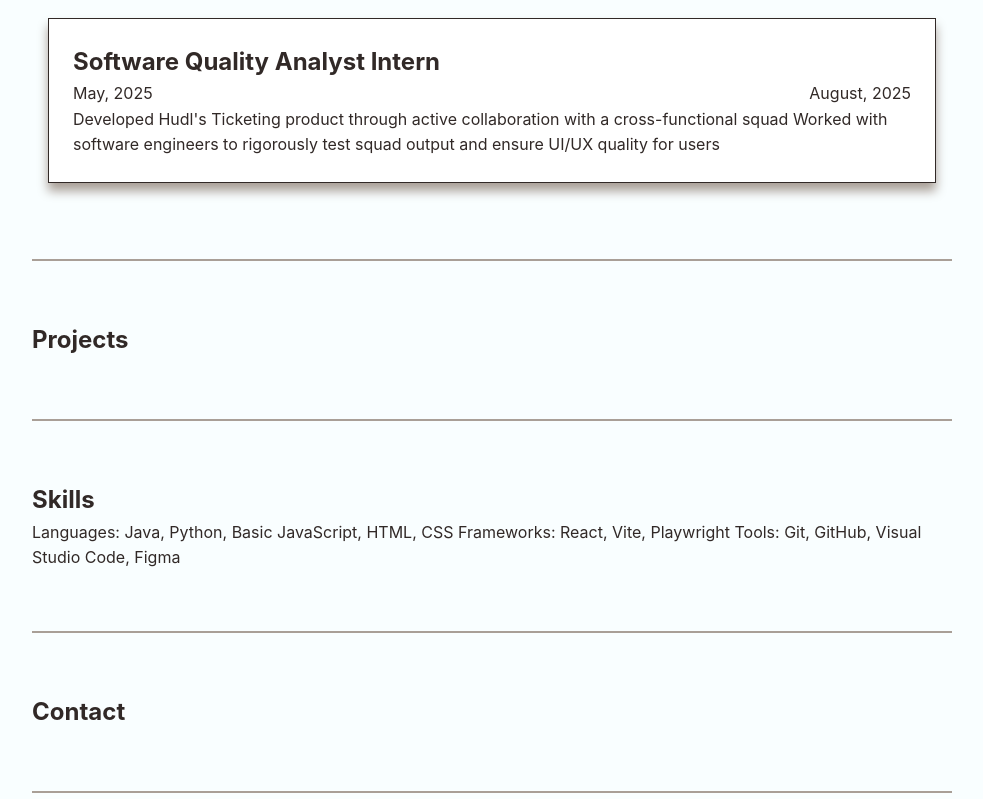
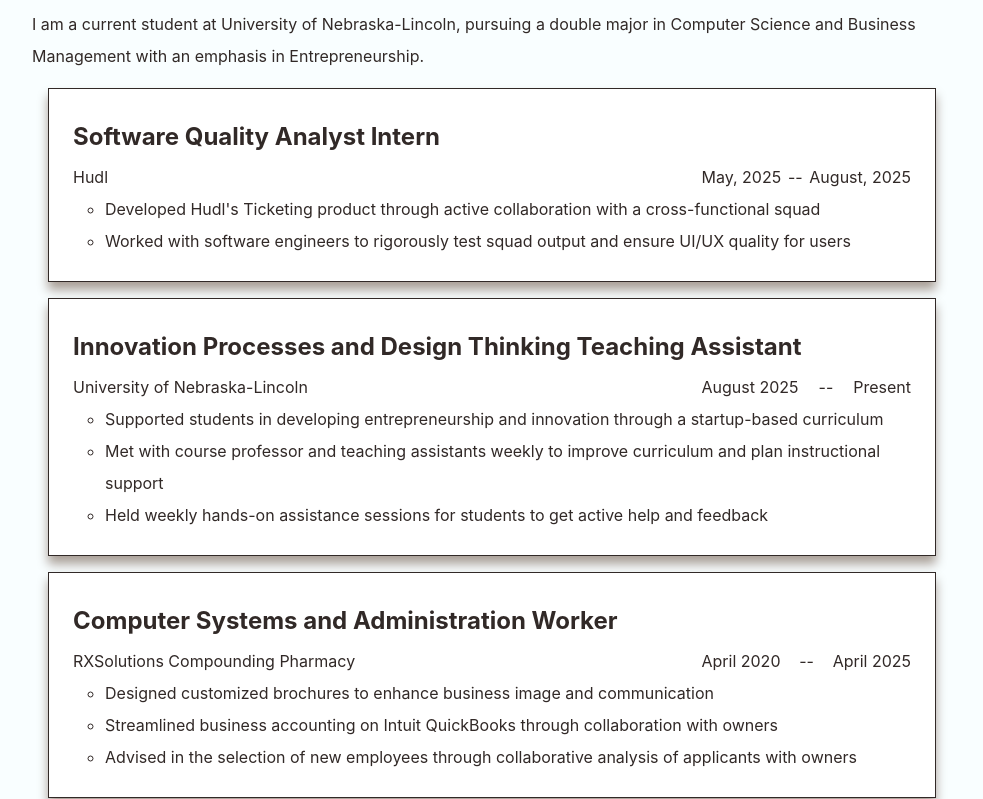
Before and after one commit to averlbacher2/averlbacher2.github.io, a React (Vite) app in the folder personal-portfolio/: page / in a window 1280 px wide. Shown: the part 730-1529 px from the top of the page, without its empty margins (148-1131 px from the left). Built offline with nearby package versions, Linux system fonts and the light colour scheme.

Commit message:
Wrote all experience data and reformatted experience display cards

```diff
--- a/personal-portfolio/package.json
+++ b/personal-portfolio/package.json
@@ -15,6 +15,7 @@
   },
   "devDependencies": {
     "@eslint/js": "^9.33.0",
+    "@tailwindcss/vite": "^4.1.12",
     "@types/react": "^19.1.10",
     "@types/react-dom": "^19.1.7",
     "@vitejs/plugin-react": "^5.0.0",
@@ -22,6 +23,7 @@
     "eslint-plugin-react-hooks": "^5.2.0",
     "eslint-plugin-react-refresh": "^0.4.20",
     "globals": "^16.3.0",
+    "tailwindcss": "^4.1.12",
     "vite": "^7.1.2"
   }
 }
--- a/personal-portfolio/src/components/ExperienceCard.jsx
+++ b/personal-portfolio/src/components/ExperienceCard.jsx
@@ -1,23 +1,29 @@
-import '../styles/main.css';
+import "../styles/main.css";
+import React from "react";
 
 export default function ExperienceCard({
   expTitle,
+  expCompany,
   expStart,
   expEnd,
-    expDescription
+  expDescription,
 }) {
   return (
     <div className="experience-card">
       <h2>{expTitle}</h2>
-            <div className="justify-between-dates">
-                {expStart && (
-                    <p>{expStart}</p>
-                )}
-                {expEnd && (
-                    <p>{expEnd}</p>
-                )}
+      <div className="experience-card-details">
+        <div>{expCompany}</div>
+        <div className="experience-card-dates">
+            {expStart && <p>{expStart}</p>}
+            <p>--</p>
+            {expEnd && <p>{expEnd}</p>}
         </div>
-            <p>{expDescription}</p>
       </div>
-    )
+      <ul>
+        {expDescription.map((line, index) => (
+          <li key={index}>{line}</li>
+        ))}
+      </ul>
+    </div>
+  );
 }
--- a/personal-portfolio/src/data/experienceData.js
+++ b/personal-portfolio/src/data/experienceData.js
@@ -1,9 +1,37 @@
 const experienceData = [
     {
         title: "Software Quality Analyst Intern",
+        company: "Hudl",
         startDate: "May, 2025",
         endDate: "August, 2025",
-        description: "Developed Hudl\'s Ticketing product through active collaboration with a cross-functional squad\nWorked with software engineers to rigorously test squad output and ensure UI/UX quality for users"
+        description: [
+            "Developed Hudl\'s Ticketing product through active collaboration with a cross-functional squad",
+            "Worked with software engineers to rigorously test squad output and ensure UI/UX quality for users"
+        ]
+    },
+
+    {
+        title: "Innovation Processes and Design Thinking Teaching Assistant",
+        company: "University of Nebraska-Lincoln",
+        startDate: "August 2025",
+        endDate: "Present",
+        description: [
+            "Supported students in developing entrepreneurship and innovation through a startup-based curriculum",
+            "Met with course professor and teaching assistants weekly to improve curriculum and plan instructional support",
+            "Held weekly hands-on assistance sessions for students to get active help and feedback"
+        ]
+    },
+
+    {
+        title: "Computer Systems and Administration Worker",
+        company: "RXSolutions Compounding Pharmacy",
+        startDate: "April 2020",
+        endDate: "April 2025",
+        description: [
+            "Designed customized brochures to enhance business image and communication",
+            "Streamlined business accounting on Intuit QuickBooks through collaboration with owners",
+            "Advised in the selection of new employees through collaborative analysis of applicants with owners"
+        ]
     }
 ];
 
--- a/personal-portfolio/src/sections/ExperienceCardList.jsx
+++ b/personal-portfolio/src/sections/ExperienceCardList.jsx
@@ -7,6 +7,7 @@ export default function ExperienceCardList({ experiences }) {
                 <ExperienceCard
                     key={index}
                     expTitle={experience.title}
+                    expCompany={experience.company}
                     expStart={experience.startDate}
                     expEnd={experience.endDate}
                     expDescription={experience.description}
--- a/personal-portfolio/src/styles/base.css
+++ b/personal-portfolio/src/styles/base.css
@@ -12,7 +12,7 @@ a {
 
 body {
     font-family: 'Inter', sans-serif;
-    line-height: 1.6;
+    line-height: 2;
     background-color: var(--background-color);
     color: var(--raisin-black);
 }
--- a/personal-portfolio/src/styles/components.css
+++ b/personal-portfolio/src/styles/components.css
@@ -1,5 +1,6 @@
 @import 'variables.css';
 
+/* Experience Card styling */
 .experience-card {
     background-color: var(--white);
     border: 1px solid var(--raisin-black);
@@ -9,9 +10,23 @@
     box-shadow: 0 8px 10px 0 var(--khaki);
 }
 
-.justify-between-dates {
+.experience-card-dates {
+    display: flex;
+    width: 25%;
+    justify-content: space-between;
+    align-items: center;
+}
+
+.experience-card-details {
     display: flex;
     justify-content: space-between;
+    width: full;
+    align-items: center;
+}
+
+.experience-card ul {
+    list-style-type: circle;
+    padding-left: 2em;
 }
 
 nav a:hover {
```
Also changed, not shown: 1 other file (tests, documents, lock files or other folders). Lines whose indentation alone changed are shown as unchanged.
